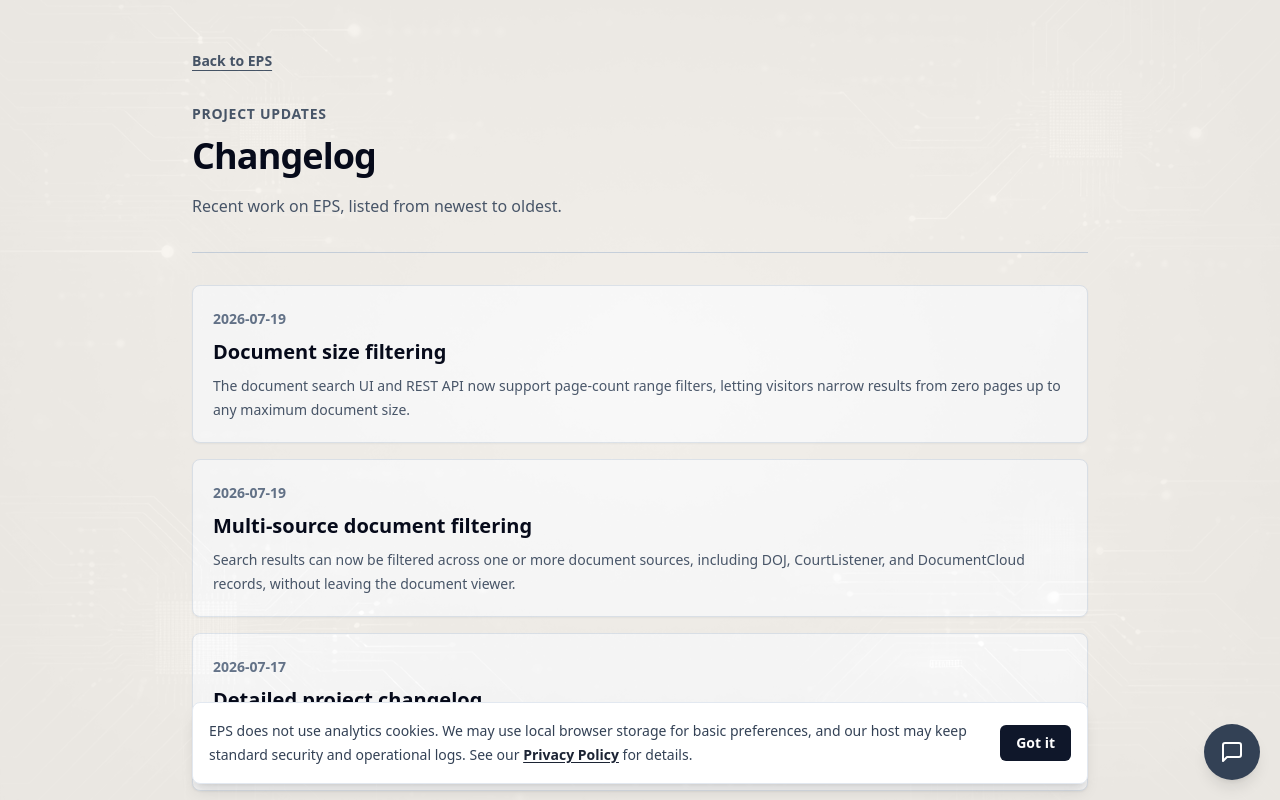
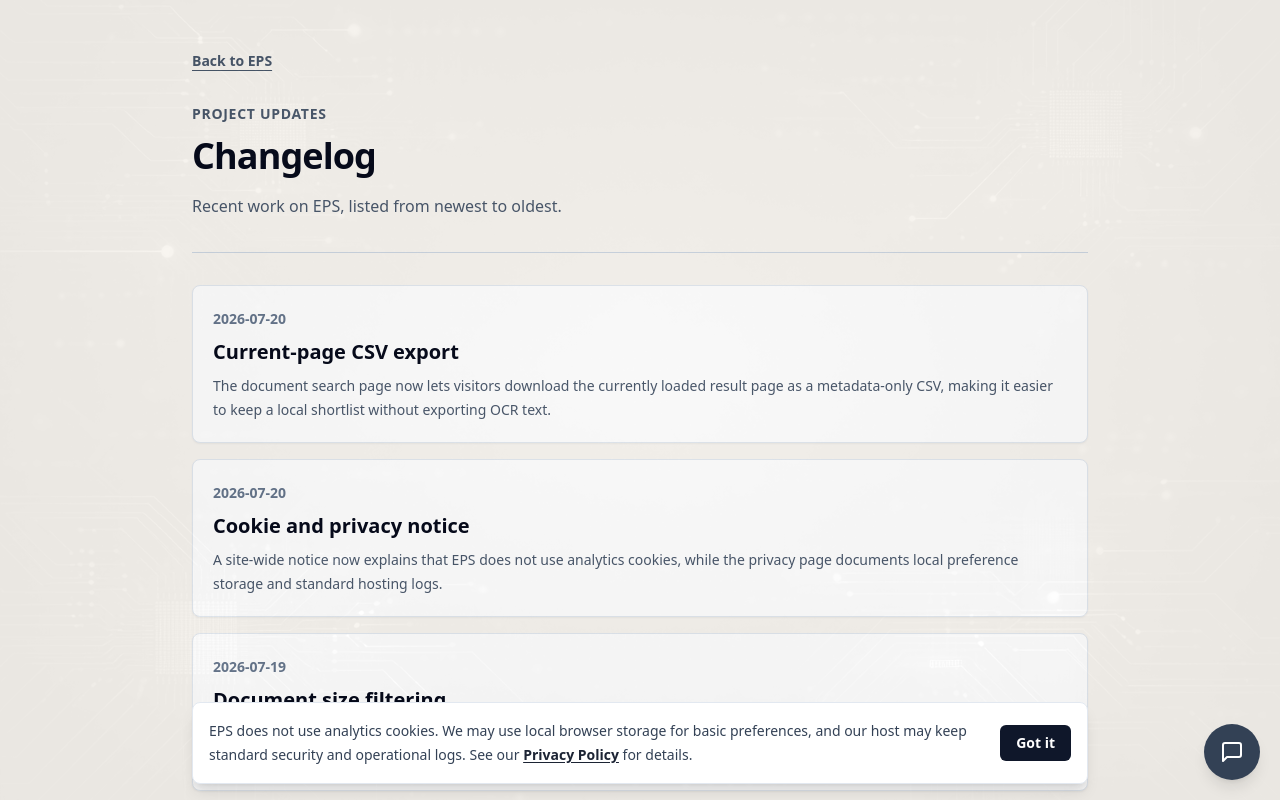
Before and after one commit to Lbelus/eps, a Next.js app in the folder front_end/: page /changelog in a window 1280 px wide. Shown: the top 800 px of the page. Built offline with nearby package versions, Linux system fonts and the light colour scheme; no server answers.

Commit message:
[lbs] update changelog

```diff
--- a/front_end/pages/changelog.tsx
+++ b/front_end/pages/changelog.tsx
@@ -10,6 +10,18 @@ type ChangelogEntry = {
 };
 
 const entries: ChangelogEntry[] = [
+  {
+    date: "2026-07-20",
+    title: "Current-page CSV export",
+    description:
+      "The document search page now lets visitors download the currently loaded result page as a metadata-only CSV, making it easier to keep a local shortlist without exporting OCR text.",
+  },
+  {
+    date: "2026-07-20",
+    title: "Cookie and privacy notice",
+    description:
+      "A site-wide notice now explains that EPS does not use analytics cookies, while the privacy page documents local preference storage and standard hosting logs.",
+  },
   {
     date: "2026-07-19",
     title: "Document size filtering",
```
